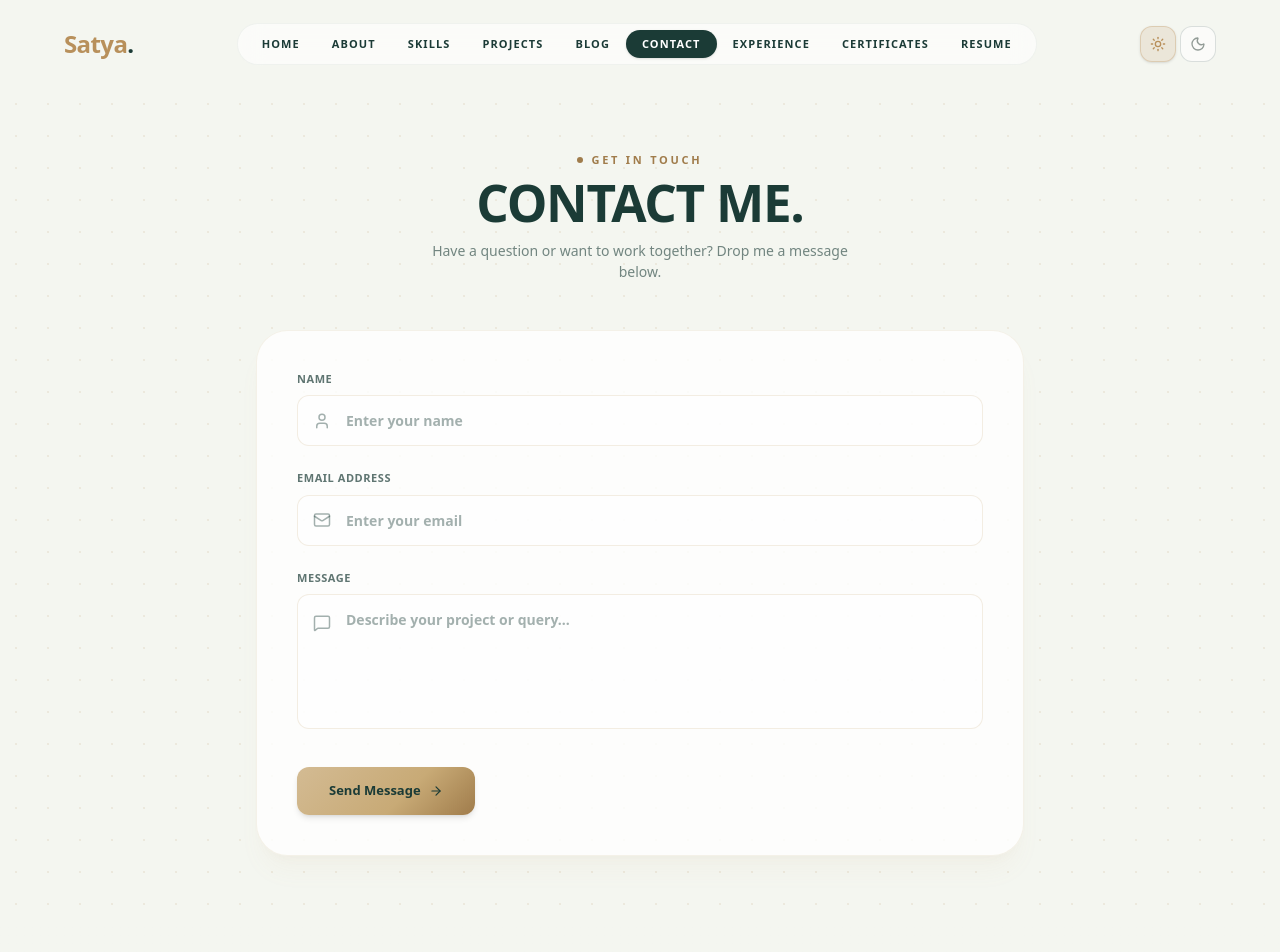
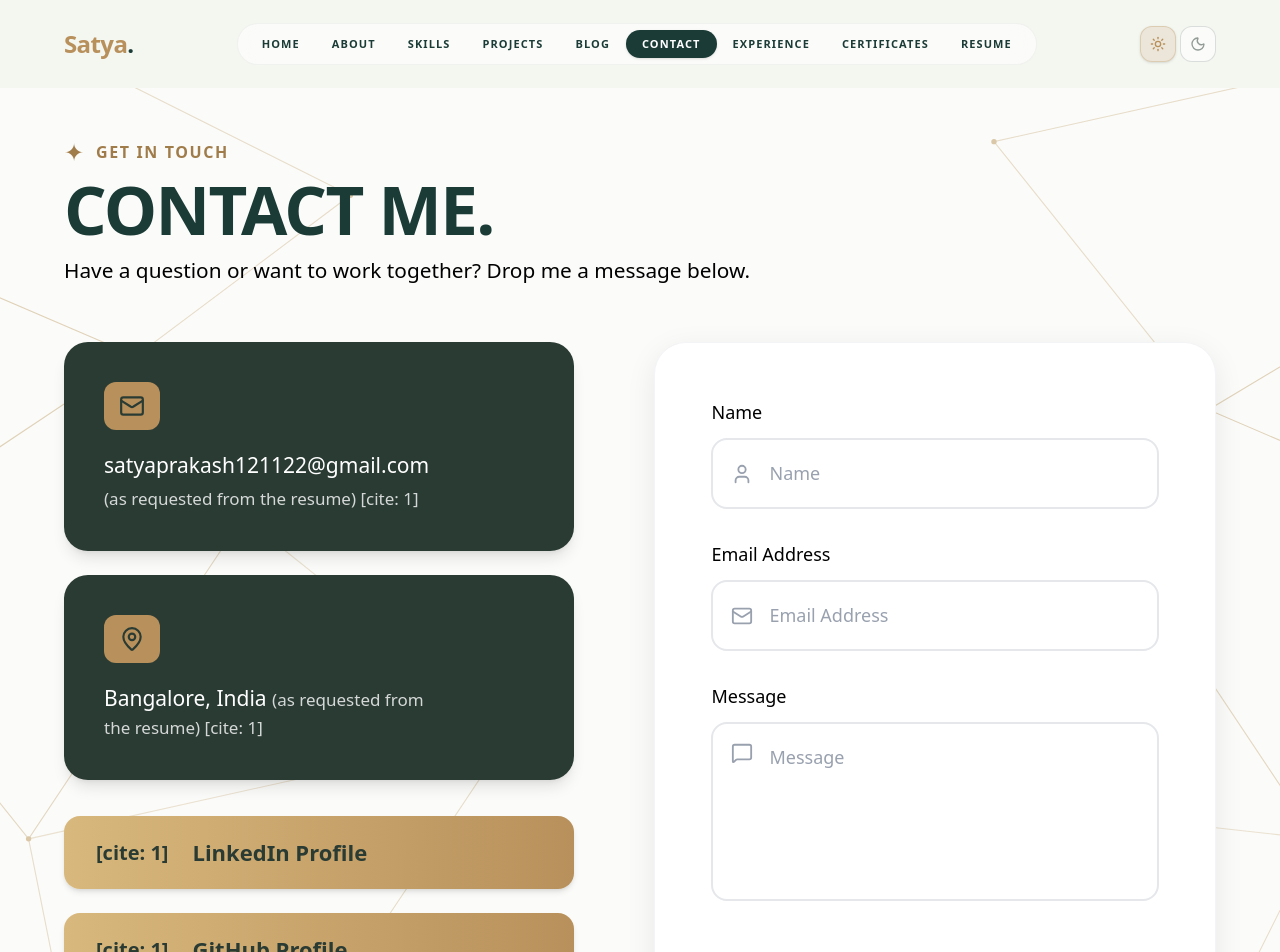
Before and after one commit to Satya889900/potfolie-frountend, a Next.js app: page /contact in a window 1280 px wide. Shown: the top 952 px of the page. Built offline with nearby package versions, Linux system fonts and the light colour scheme.

Commit message:
contact page

```diff
--- a/src/components/contact/ContactForm.tsx
+++ b/src/components/contact/ContactForm.tsx
@@ -5,7 +5,7 @@ import { z } from "zod";
 import { zodResolver } from "@hookform/resolvers/zod";
 import { toast } from "sonner";
 import { motion } from "framer-motion";
-import { Mail, User, MessageSquare, ArrowRight } from "lucide-react";
+import { Mail, User, MessageSquare, ArrowRight, MapPin } from "lucide-react";
 import { sendContactForm } from "../../services/contactService";
 
 const contactSchema = z.object({
@@ -37,121 +37,216 @@ export default function ContactForm() {
   };
 
   return (
-    <main className="relative min-h-screen w-full overflow-hidden flex flex-col bg-[#f4f6f0] dark:bg-[#0f1714]">
-      {/* Dot grid */}
-      <div
-        aria-hidden
-        className="pointer-events-none absolute inset-0"
-        style={{
-          backgroundImage: "radial-gradient(circle, rgba(184,144,91,0.13) 1px, transparent 1px)",
-          backgroundSize: "32px 32px",
-        }}
-      />
+    <main className="relative min-h-[calc(100vh-80px)] w-full overflow-hidden flex flex-col bg-[#fbfbf9] dark:bg-[#0f1714] font-sans transition-colors duration-300">
+      {/* Network Background SVG */}
+      <div className="pointer-events-none absolute inset-0 z-0 overflow-hidden">
+        <svg className="absolute left-0 top-0 h-full w-full opacity-60 dark:opacity-20" preserveAspectRatio="xMidYMid slice" viewBox="0 0 1440 1024" fill="none" xmlns="http://www.w3.org/2000/svg">
+          {/* Left side web */}
+          <path d="M-100 100 L250 250 L-50 450 Z" stroke="#c4a572" strokeWidth="1" strokeOpacity="0.8" />
+          <path d="M250 250 L450 100 L150 -50" stroke="#c4a572" strokeWidth="1" strokeOpacity="0.6" />
+          <path d="M-50 450 L150 700 L350 400 L250 250" stroke="#c4a572" strokeWidth="1" strokeOpacity="0.7" />
+          <path d="M350 400 L600 600 L150 700" stroke="#c4a572" strokeWidth="1" strokeOpacity="0.5" />
+          <path d="M600 600 L400 900 L0 1000" stroke="#c4a572" strokeWidth="1" strokeOpacity="0.6" />
+          <path d="M-100 800 L200 950 L100 1100" stroke="#c4a572" strokeWidth="1" strokeOpacity="0.7" />
+          <path d="M150 700 L200 950" stroke="#c4a572" strokeWidth="1" strokeOpacity="0.6" />
 
-      <div className="relative z-10 flex-1 flex flex-col py-16 px-6 md:px-10 xl:px-16">
-        <div className="max-w-3xl mx-auto w-full">
+          {/* Right side web */}
+          <path d="M1500 150 L1250 300 L1600 450 Z" stroke="#c4a572" strokeWidth="1" strokeOpacity="0.8" />
+          <path d="M1250 300 L1050 50 L1500 -50" stroke="#c4a572" strokeWidth="1" strokeOpacity="0.6" />
+          <path d="M1600 450 L1350 700 L1150 400 L1250 300" stroke="#c4a572" strokeWidth="1" strokeOpacity="0.7" />
+          <path d="M1150 400 L900 650 L1350 700" stroke="#c4a572" strokeWidth="1" strokeOpacity="0.5" />
+          <path d="M900 650 L1100 950 L1500 1050" stroke="#c4a572" strokeWidth="1" strokeOpacity="0.6" />
+          <path d="M1500 850 L1200 1000 L1400 1150" stroke="#c4a572" strokeWidth="1" strokeOpacity="0.7" />
+          <path d="M1350 700 L1200 1000" stroke="#c4a572" strokeWidth="1" strokeOpacity="0.6" />
 
-          {/* Header — static for instant paint */}
-          <div className="mb-12 text-center">
-            <div className="flex items-center justify-center gap-2 mb-2">
-              <span className="w-1.5 h-1.5 rounded-full bg-[#a07c4b]" />
-              <span className="text-[11px] font-extrabold tracking-[0.25em] text-[#a07c4b] uppercase">
+          {/* Nodes */}
+          <circle cx="250" cy="250" r="2.5" fill="#c4a572" />
+          <circle cx="450" cy="100" r="2.5" fill="#c4a572" />
+          <circle cx="-50" cy="450" r="2.5" fill="#c4a572" />
+          <circle cx="150" cy="700" r="2.5" fill="#c4a572" />
+          <circle cx="350" cy="400" r="2.5" fill="#c4a572" />
+          <circle cx="600" cy="600" r="2.5" fill="#c4a572" />
+          <circle cx="400" cy="900" r="2.5" fill="#c4a572" />
+          <circle cx="200" cy="950" r="2.5" fill="#c4a572" />
+          <circle cx="1250" cy="300" r="2.5" fill="#c4a572" />
+          <circle cx="1050" cy="50" r="2.5" fill="#c4a572" />
+          <circle cx="1150" cy="400" r="2.5" fill="#c4a572" />
+          <circle cx="1350" cy="700" r="2.5" fill="#c4a572" />
+          <circle cx="900" cy="650" r="2.5" fill="#c4a572" />
+          <circle cx="1100" cy="950" r="2.5" fill="#c4a572" />
+          <circle cx="1200" cy="1000" r="2.5" fill="#c4a572" />
+        </svg>
+      </div>
+
+      <div className="relative z-10 flex-1 flex flex-col pt-12 pb-24 px-6 md:px-12 xl:px-16 max-w-7xl xl:max-w-[1400px] mx-auto w-full">
+        {/* Header */}
+        <div className="mb-14 text-left">
+          <div className="flex items-center gap-3 mb-2">
+            <span className="text-2xl text-[#a07c4b]">✦</span>
+            <span className="text-base font-semibold tracking-widest text-[#a07c4b] uppercase">
               GET IN TOUCH
             </span>
           </div>
-            <h1 className="text-4xl md:text-5xl lg:text-[3.2rem] font-black tracking-tight text-[#1b3b36] dark:text-[#e8efe2]">
+          <h1 className="text-5xl lg:text-[4.2rem] font-bold text-[#1b3b36] dark:text-[#e8efe2] uppercase tracking-tight">
             CONTACT ME.
           </h1>
-            <p className="mt-3 text-[14px] text-[#1b3b36]/60 dark:text-[#e8efe2]/60 max-w-md mx-auto font-medium">
+          <p className="mt-3 text-[1.15rem] lg:text-[1.3rem] text-black dark:text-[#e8efe2]/80 font-medium">
             Have a question or want to work together? Drop me a message below.
           </p>
         </div>
 
-          {/* Form Card */}
+        <div className="grid grid-cols-1 lg:grid-cols-[1fr_1.1fr] gap-12 lg:gap-20 items-start">
+
+          {/* Left Column - Contact Info Cards */}
+          <div className="flex flex-col gap-6">
+            {/* Email Card */}
+            <motion.div
+              initial={{ opacity: 0, x: -20 }}
+              animate={{ opacity: 1, x: 0 }}
+              transition={{ delay: 0.1 }}
+              className="bg-[#2a3b34] dark:bg-[#1a2823] p-8 lg:p-10 rounded-[1.5rem] shadow-lg flex flex-col gap-4"
+            >
+              <div className="bg-[#b8905b] w-14 h-12 rounded-xl flex items-center justify-center text-[#2a3b34] mb-1">
+                <Mail size={26} />
+              </div>
+              <div className="flex flex-col text-white font-medium">
+                <span className="text-[19px] lg:text-[21px] break-all">satyaprakash121122@gmail.com</span>
+                <span className="text-base lg:text-[17px] opacity-80 mt-1">(as requested from the resume) [cite: 1]</span>
+              </div>
+            </motion.div>
+
+            {/* Location Card */}
+            <motion.div
+              initial={{ opacity: 0, x: -20 }}
+              animate={{ opacity: 1, x: 0 }}
+              transition={{ delay: 0.2 }}
+              className="bg-[#2a3b34] dark:bg-[#1a2823] p-8 lg:p-10 rounded-[1.5rem] shadow-lg flex flex-col gap-4"
+            >
+              <div className="bg-[#b8905b] w-14 h-12 rounded-xl flex items-center justify-center text-[#2a3b34] mb-1">
+                <MapPin size={26} />
+              </div>
+              <div className="flex flex-col text-white font-medium">
+                <span className="text-[19px] lg:text-[21px]">Bangalore, India <span className="text-base lg:text-[17px] font-normal opacity-80">(as requested from</span></span>
+                <span className="text-base lg:text-[17px] opacity-80">the resume) [cite: 1]</span>
+              </div>
+            </motion.div>
+
+            {/* LinkedIn Profile Button */}
+            <motion.a
+              href="https://linkedin.com"
+              target="_blank"
+              rel="noopener noreferrer"
+              initial={{ opacity: 0, x: -20 }}
+              animate={{ opacity: 1, x: 0 }}
+              transition={{ delay: 0.3 }}
+              className="w-full mt-3"
+            >
+              <div style={{ background: "linear-gradient(90deg, #d8b87c 0%, #b8905b 100%)" }}
+                   className="py-4 lg:py-5 px-8 rounded-2xl flex items-center gap-6 shadow-md text-[#2a3b34] font-bold">
+                <span className="text-lg lg:text-[20px]">[cite: 1]</span>
+                <span className="text-[19px] lg:text-[22px]">LinkedIn Profile</span>
+              </div>
+            </motion.a>
+
+            {/* GitHub Profile Button */}
+            <motion.a
+              href="https://github.com"
+              target="_blank"
+              rel="noopener noreferrer"
+              initial={{ opacity: 0, x: -20 }}
+              animate={{ opacity: 1, x: 0 }}
+              transition={{ delay: 0.4 }}
+              className="w-full"
+            >
+              <div style={{ background: "linear-gradient(90deg, #d8b87c 0%, #b8905b 100%)" }}
+                   className="py-4 lg:py-5 px-8 rounded-2xl flex items-center gap-6 shadow-md text-[#2a3b34] font-bold">
+                <span className="text-lg lg:text-[20px]">[cite: 1]</span>
+                <span className="text-[19px] lg:text-[22px]">GitHub Profile</span>
+              </div>
+            </motion.a>
+          </div>
+
+          {/* Right Column - Form Card */}
           <motion.div
             initial={{ opacity: 0, y: 20 }}
-            whileInView={{ opacity: 1, y: 0 }}
-            viewport={{ once: true, amount: 0.1 }}
-            transition={{ duration: 0.4 }}
-            className="p-6 md:p-10 rounded-[2rem] border
-              bg-white/80 border-[#c4a572]/15 shadow-xl shadow-[#c4a572]/5
-              dark:bg-white/[0.05] dark:border-white/[0.08] dark:shadow-none"
+            animate={{ opacity: 1, y: 0 }}
+            transition={{ delay: 0.2 }}
+            className="p-8 lg:p-12 xl:p-14 rounded-[2rem] bg-white dark:bg-[#1a2823]/80 shadow-[0_8px_30px_rgb(0,0,0,0.08)] dark:shadow-none border border-gray-100 dark:border-white/5"
           >
-            <form onSubmit={handleSubmit(onSubmit)} className="space-y-6">
+            <form onSubmit={handleSubmit(onSubmit)} className="space-y-7 lg:space-y-8">
               {/* Name */}
               <div>
-                <label className="block text-[11px] font-black tracking-wider text-[#1b3b36]/70 dark:text-[#e8efe2]/70 uppercase mb-2">
+                <label className="block text-[16px] lg:text-[18px] font-medium text-black dark:text-white mb-3">
                   Name
                 </label>
                 <div className="relative">
-                  <span className="absolute left-4 top-1/2 -translate-y-1/2 text-[#1b3b36]/40 dark:text-[#e8efe2]/40">
-                    <User size={18} />
+                  <span className="absolute left-5 top-1/2 -translate-y-1/2 text-gray-400">
+                    <User size={22} />
                   </span>
                   <input
                     {...register("name")}
-                    placeholder="Enter your name"
-                    className="w-full border rounded-xl py-3.5 pl-12 pr-4 text-[14px] font-semibold
-                      bg-white/60 border-[#c4a572]/20 text-[#1b3b36] placeholder-[#1b3b36]/40
-                      dark:bg-[#0f1714]/40 dark:border-white/10 dark:text-[#e8efe2] dark:placeholder-[#e8efe2]/30
-                      focus:border-[#c4a572] focus:ring-1 focus:ring-[#c4a572] outline-none transition-[border-color] duration-150"
+                    placeholder="Name"
+                    className="w-full border-2 rounded-2xl py-4 lg:py-5 pl-14 pr-5 text-[16px] lg:text-[18px]
+                      bg-white border-gray-200 text-black placeholder-gray-400
+                      dark:bg-[#0f1714] dark:border-gray-700 dark:text-white
+                      focus:border-[#c4a572] focus:ring-0 outline-none transition-colors"
                   />
                 </div>
-                {errors.name && <p className="text-red-500 text-xs mt-1.5 font-bold pl-1">{errors.name.message}</p>}
+                {errors.name && <p className="text-red-500 text-sm mt-2 font-bold pl-1">{errors.name.message}</p>}
               </div>
 
-              {/* Email */}
+              {/* Email Address */}
               <div>
-                <label className="block text-[11px] font-black tracking-wider text-[#1b3b36]/70 dark:text-[#e8efe2]/70 uppercase mb-2">
+                <label className="block text-[16px] lg:text-[18px] font-medium text-black dark:text-white mb-3">
                   Email Address
                 </label>
                 <div className="relative">
-                  <span className="absolute left-4 top-1/2 -translate-y-1/2 text-[#1b3b36]/40 dark:text-[#e8efe2]/40">
-                    <Mail size={18} />
+                  <span className="absolute left-5 top-1/2 -translate-y-1/2 text-gray-400">
+                    <Mail size={22} />
                   </span>
                   <input
                     {...register("email")}
-                    placeholder="Enter your email"
-                    className="w-full border rounded-xl py-3.5 pl-12 pr-4 text-[14px] font-semibold
-                      bg-white/60 border-[#c4a572]/20 text-[#1b3b36] placeholder-[#1b3b36]/40
-                      dark:bg-[#0f1714]/40 dark:border-white/10 dark:text-[#e8efe2] dark:placeholder-[#e8efe2]/30
-                      focus:border-[#c4a572] focus:ring-1 focus:ring-[#c4a572] outline-none transition-[border-color] duration-150"
+                    placeholder="Email Address"
+                    className="w-full border-2 rounded-2xl py-4 lg:py-5 pl-14 pr-5 text-[16px] lg:text-[18px]
+                      bg-white border-gray-200 text-black placeholder-gray-400
+                      dark:bg-[#0f1714] dark:border-gray-700 dark:text-white
+                      focus:border-[#c4a572] focus:ring-0 outline-none transition-colors"
                   />
                 </div>
-                {errors.email && <p className="text-red-500 text-xs mt-1.5 font-bold pl-1">{errors.email.message}</p>}
+                {errors.email && <p className="text-red-500 text-sm mt-2 font-bold pl-1">{errors.email.message}</p>}
               </div>
 
               {/* Message */}
               <div>
-                <label className="block text-[11px] font-black tracking-wider text-[#1b3b36]/70 dark:text-[#e8efe2]/70 uppercase mb-2">
+                <label className="block text-[16px] lg:text-[18px] font-medium text-black dark:text-white mb-3">
                   Message
                 </label>
                 <div className="relative">
-                  <span className="absolute left-4 top-5 text-[#1b3b36]/40 dark:text-[#e8efe2]/40">
-                    <MessageSquare size={18} />
+                  <span className="absolute left-5 top-5 text-gray-400">
+                    <MessageSquare size={22} />
                   </span>
                   <textarea
                     {...register("message")}
                     rows={5}
-                    placeholder="Describe your project or query..."
-                    className="w-full border rounded-xl py-3.5 pl-12 pr-4 text-[14px] font-semibold
-                      bg-white/60 border-[#c4a572]/20 text-[#1b3b36] placeholder-[#1b3b36]/40
-                      dark:bg-[#0f1714]/40 dark:border-white/10 dark:text-[#e8efe2] dark:placeholder-[#e8efe2]/30
-                      focus:border-[#c4a572] focus:ring-1 focus:ring-[#c4a572] outline-none resize-none transition-[border-color] duration-150"
+                    placeholder="Message"
+                    className="w-full border-2 rounded-2xl py-4 lg:py-5 pl-14 pr-5 text-[16px] lg:text-[18px]
+                      bg-white border-gray-200 text-black placeholder-gray-400
+                      dark:bg-[#0f1714] dark:border-gray-700 dark:text-white
+                      focus:border-[#c4a572] focus:ring-0 outline-none resize-none transition-colors"
                   />
                 </div>
-                {errors.message && <p className="text-red-500 text-xs mt-1.5 font-bold pl-1">{errors.message.message}</p>}
+                {errors.message && <p className="text-red-500 text-sm mt-2 font-bold pl-1">{errors.message.message}</p>}
               </div>
 
-              {/* Submit */}
-              <div className="pt-2">
+              {/* Submit Button */}
+              <div className="pt-4 lg:pt-6">
                 <button
                   type="submit"
                   disabled={isSubmitting}
-                  className="w-full sm:w-auto group inline-flex items-center justify-center gap-2 px-8 py-3.5 rounded-xl font-bold text-[13px] text-[#1b3b36] shadow-md hover:scale-[1.02] active:scale-[0.98] transition-transform duration-150 cursor-pointer disabled:opacity-50"
-                  style={{ background: "linear-gradient(135deg, #d3bb93 0%, #c8aa76 60%, #a07c4b 100%)" }}
+                  className="w-full inline-flex items-center justify-center gap-3 px-8 py-4 lg:py-5 rounded-2xl font-bold text-[18px] lg:text-[20px] text-[#2a3b34] shadow-lg hover:opacity-90 active:scale-[0.99] transition-all cursor-pointer disabled:opacity-50"
+                  style={{ background: "linear-gradient(90deg, #d8b87c 0%, #b8905b 100%)" }}
                 >
-                  {isSubmitting ? "Sending..." : "Send Message"}
-                  <ArrowRight size={14} className="group-hover:translate-x-0.5 transition-transform duration-150" />
+                  {isSubmitting ? "Sending..." : "Send Message →"}
                 </button>
               </div>
             </form>
```
Lines whose indentation alone changed are shown as unchanged.
